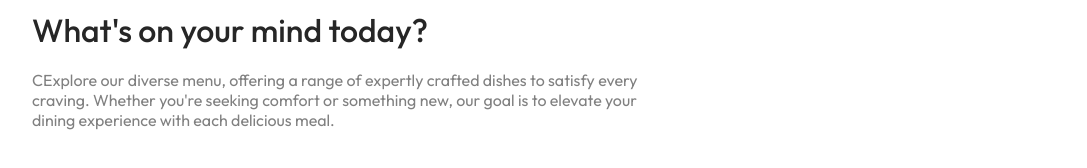
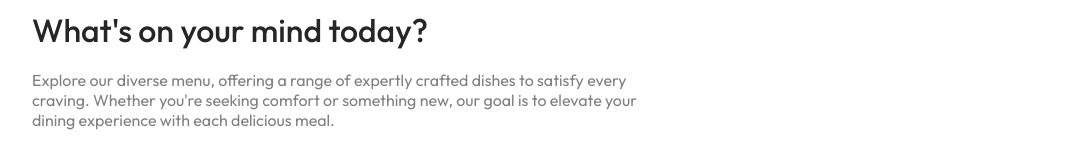
Before and after one commit to ItsAlwys2LaTE/fooDelivery, a React (Vite) app in the folder frontend/: page / in a window 1280 px wide. Shown: the part 590-758 px from the top of the page, without its empty margins (96-1183 px from the left). Built offline with nearby package versions, Linux system fonts and the light colour scheme; no server answers; grey boxes are pictures that could not be loaded; a web font is replaced by a local one.

Commit message:
Update ExploreMenu.jsx

```diff
--- a/frontend/src/components/ExploreMenu/ExploreMenu.jsx
+++ b/frontend/src/components/ExploreMenu/ExploreMenu.jsx
@@ -9,7 +9,7 @@ const ExploreMenu = ({category,setCategory}) => {
   return (
     <div className='explore-menu' id='explore-menu'>
       <h1>What's on your mind today?</h1>
-      <p className='explore-menu-text'>CExplore our diverse menu, offering a range of expertly crafted dishes to satisfy every craving. Whether you're seeking comfort or something new, our goal is to elevate your dining experience with each delicious meal.</p>
+      <p className='explore-menu-text'>Explore our diverse menu, offering a range of expertly crafted dishes to satisfy every craving. Whether you're seeking comfort or something new, our goal is to elevate your dining experience with each delicious meal.</p>
       <div className="explore-menu-list">
         {menu_list.map((item,index)=>{
             return (
```
